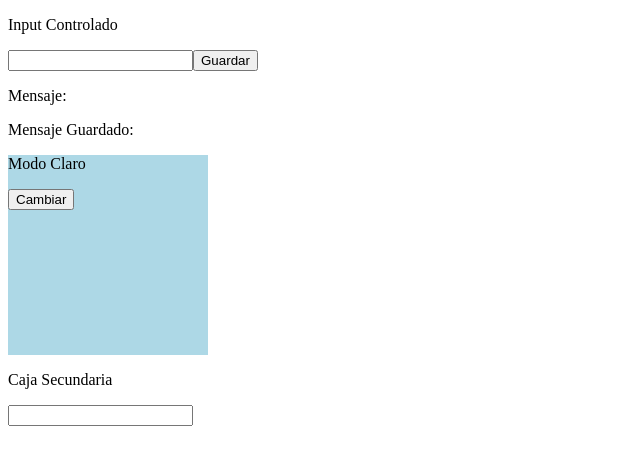
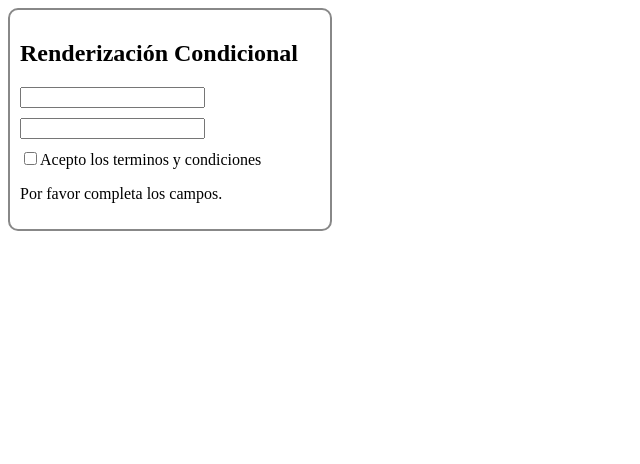
Before and after one commit to EsneiderCdD/React_Library, a React (Vite) app: page / in a window 1280 px wide. Shown: the top 464 px of the page, without its empty margins (0-640 px from the left). Built offline with nearby package versions, Linux system fonts and the light colour scheme.

Commit message:
Condicional if else

```diff
--- a/src/App.jsx
+++ b/src/App.jsx
@@ -1,86 +1,72 @@
+import React, { useState } from "react";
 
-import {useState} from 'react';
+function Renderizacion () {
 
-function Estados () {
+    const [ nombre, setNombre ] = useState("");
+    const [ edad, setEdad ] = useState("");
+    const [ aceptado, setAceptado ] = useState(false);
 
-    const cajas = {
-        azul: {background : "#add8e6", height: "200px", width: "200px"},
-        azulOscuro: {background :"#001f3f", height: "200px", width: "200px"},
-    }
-
-    const [mensaje, setMensaje] = useState("");
-    const [mensajeGuardado, setMensajeGuardado] = useState("");
-
-    const [modoOscuro, setModoOscuro] = useState(false);
-
-
-    const validarMensaje = () => {
-        return mensaje.trim() !== ""
+    const handleNombre = (e) => {
+        setNombre(e.target.value);
     };
 
 
+    const handleEdad = (e) => {
+        setEdad(e.target.value);
+    };
 
-    const handleGuardarClick = () => {
-        if (!validarMensaje()) {
-            alert("El mensaje no puede estar vacío");
-            return;
-        }
-        setMensajeGuardado(mensaje);
-        console.log("Mensaje Guardado", mensaje)
+    const handleAceptado = (e) => {
+        setAceptado(e.target.checked);
+    };
 
+
+    let contenido;
+
+    if (nombre === "" || edad === "") {
+        contenido = <p>Por favor completa los campos.</p>;
+    } else if (isNaN(edad) || edad <= 0) {
+        contenido = <p>Edad Inválida. Debe ser un numero positivo</p>;
+    } else if (!aceptado) {
+        contenido = <p>Debes aceptar los terminos y condiciones </p>;
+    } else if (Number(edad) < 18) {
+        contenido = <p>Hola {nombre}, eres menor de edad. Acceso Denegado.</p>;
+    } else {
+        contenido = <p>Hola {nombre}, eres mayor de edad. ¡Bienvenido! </p>
     }
 
 
-    const handleMensaje = (e) => {
-        setMensaje(e.target.value)
-    }
 
-    const toggleModo = () => {
-        setModoOscuro(prev => !prev)
-    }
 
     return (
-        <div>
-            <div style= {{}}>
-                <p>Input Controlado</p>
+        <div style={{ border: "2px solid #888", padding: "10px", borderRadius: "10px", width: "300px" }}>
+            <h2>Renderización Condicional</h2>
+            <input
+                type="text"
+                value={nombre}
+                onChange={handleNombre}
+                style={{ display: "block", marginBottom: "10px" }}
+            />
+            <input
+                type="number"
+                value={edad}
+                onChange={handleEdad}
+                style={{ display: "block", marginBottom: "10px" }}/>
+
+
+            <label >
                 <input
-                    type="text"
-                    value= {mensaje}
-                    onChange= {handleMensaje}
-                />
-                <button onClick={handleGuardarClick}>Guardar</button>
-                <p>Mensaje: {mensaje}</p>
-
-                <p>Mensaje Guardado: {mensajeGuardado}</p>
-
+                    type="checkbox"
+                    checked={aceptado}
+                    onChange={handleAceptado} />
+                    Acepto los terminos y condiciones
+            </label>
+            <div style={{ marginTop: "15px" }}>
+                {contenido}
             </div>
 
 
+        </div>
 
-            <div style={ modoOscuro ? cajas.azulOscuro : cajas.azul}>
-                <p> {modoOscuro ? "Modo Oscuro" : "Modo Claro"} </p>
-                <button onClick={toggleModo}>Cambiar</button>
-
-
-            </div>
-
-            <CajaSecundaria
-                mensaje={mensaje}
-                onMensajeChange={setMensaje}/>
-
-        </div>
     );
 }
-export default Estados
-
-function CajaSecundaria ({ mensaje, onMensajeChange}) {
-    return (
-        <div>
-            <p>Caja Secundaria</p>
-            <input
-                type="text"
-                value= {mensaje}
-                onChange={(e) => onMensajeChange(e.target.value) }  />
-        </div>
-    );
-}
+export default Renderizacion
--- a/src/clases/react_notes/renderizado/CondicionalIf.jsx
+++ b/src/clases/react_notes/renderizado/CondicionalIf.jsx
@@ -19,3 +19,6 @@ const CondicionalIf = ({ isLoggedIn }) => {
   };
 
   export default CondicionalIf;
+
+
+  // Tambien se conoce este condicional como "condional clasico"
```
Also changed, not shown: src/clases/react_notes/eventos/Mnemósine/Estados.jsx (+19 -0 lines), src/clases/react_notes/renderizado/Mnemósine/Renderizacion.jsx (added, +11 -0 lines).
